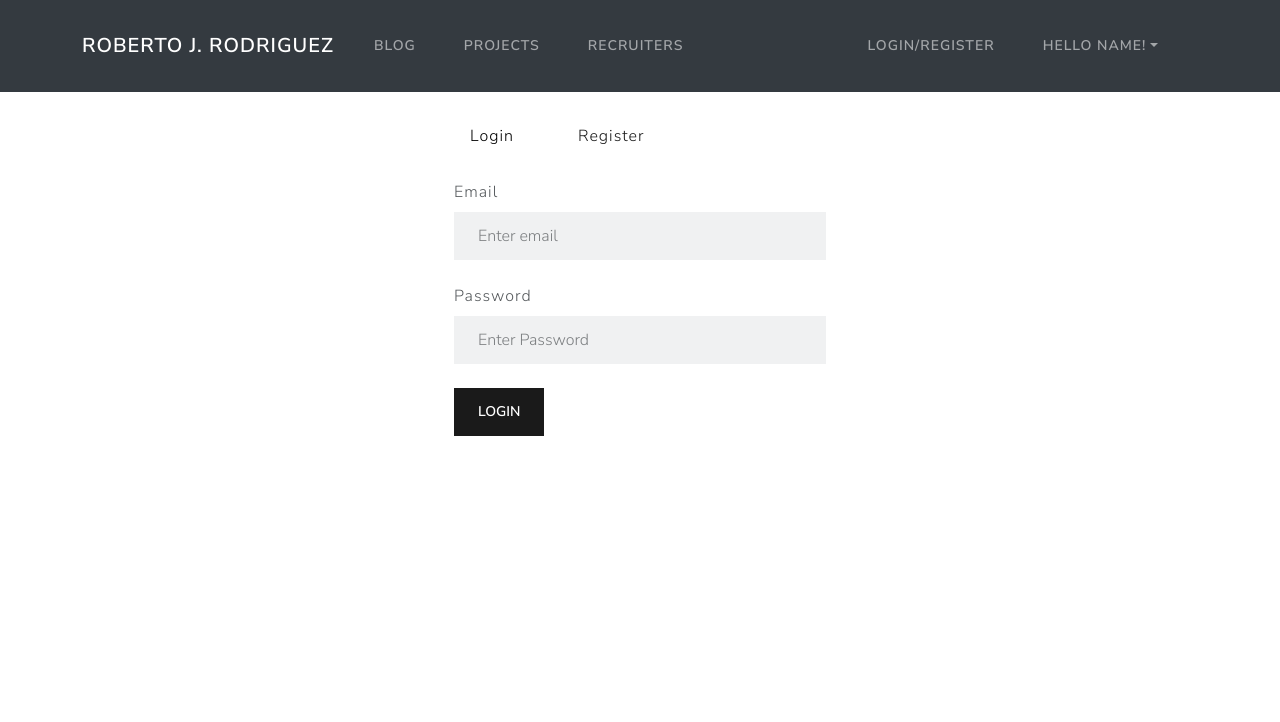
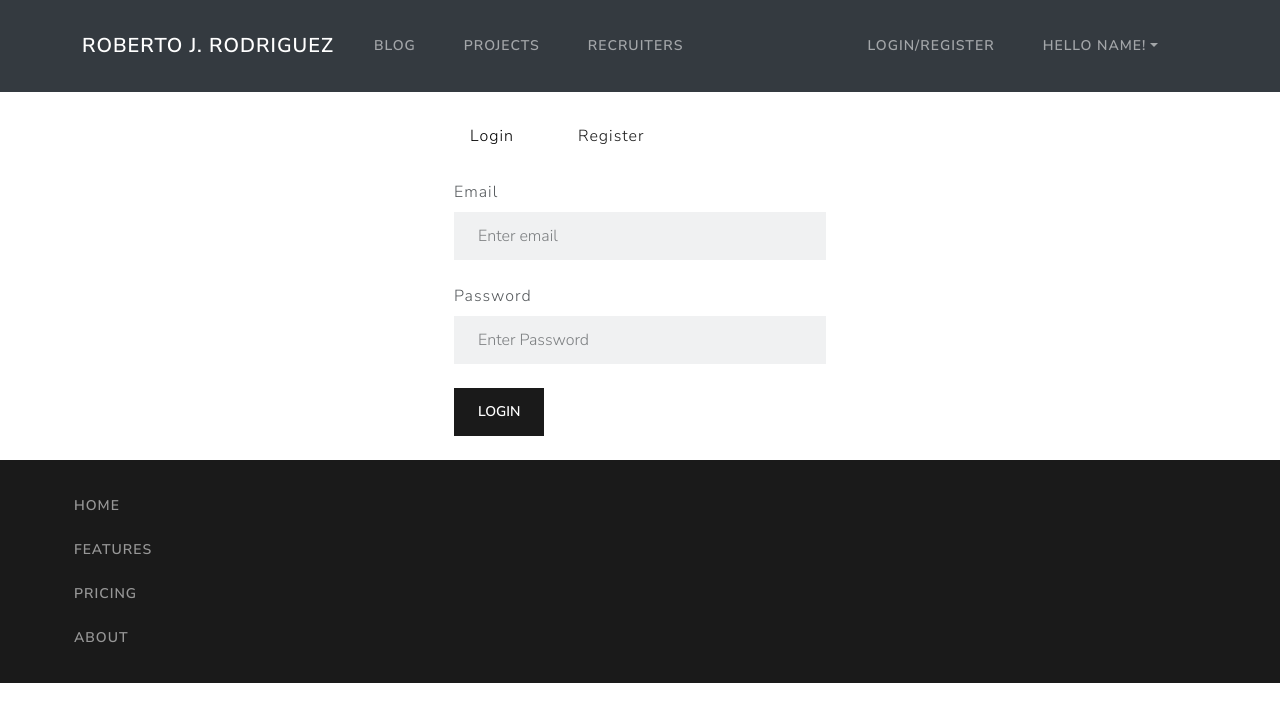
Before and after one commit to robertojrodriguez21/personal-site, a React (Vite) app in the folder frontend/: page /account in a window 1280 px wide. Shown: the top 722 px of the page. Built offline with nearby package versions, Linux system fonts and the light colour scheme.

Commit message:
Created Footer component.

```diff
--- a/frontend/src/App.jsx
+++ b/frontend/src/App.jsx
@@ -2,6 +2,7 @@ import React from 'react'
 import { Routes, Route } from 'react-router-dom'
 
 import Nav from './components/body/Nav'
+import Footer from './components/body/Footer'
 
 import Home from './pages/Home'
 import Account from './pages/Account'
@@ -19,6 +20,10 @@ const App = () => {
           <Route path="/account" element={<Account />}></Route>
         </Routes>
       </main>
+      <footer>
+        <br />
+        <Footer />
+      </footer>
     </div>
   )
 }
--- /dev/null
+++ b/frontend/src/components/body/Footer.jsx
@@ -0,0 +1,34 @@
+import React from 'react'
+
+const Footer = () => {
+  return (
+    <nav class="navbar navbar-expand-lg bg-primary" data-bs-theme="dark">
+      <div class="container">
+        <ul class="navbar-nav me-auto row justify-content-center">
+          <li class="nav-item">
+            <a class="nav-link" href="#">
+              Home
+            </a>
+          </li>
+          <li class="nav-item">
+            <a class="nav-link" href="#">
+              Features
+            </a>
+          </li>
+          <li class="nav-item">
+            <a class="nav-link" href="#">
+              Pricing
+            </a>
+          </li>
+          <li class="nav-item">
+            <a class="nav-link" href="#">
+              About
+            </a>
+          </li>
+        </ul>
+      </div>
+    </nav>
+  )
+}
+
+export default Footer
--- a/frontend/src/components/body/Nav.jsx
+++ b/frontend/src/components/body/Nav.jsx
@@ -3,7 +3,6 @@ import { Link } from 'react-router-dom'
 
 const Nav = () => {
   return (
-    <nav>
     <nav className="navbar navbar-expand-lg bg-dark" data-bs-theme="dark">
       <div className="container">
         <Link className="navbar-brand" to={'/'}>
@@ -72,7 +71,6 @@ const Nav = () => {
         </div>
       </div>
     </nav>
-    </nav>
   )
 }
 
```
Lines whose indentation alone changed are shown as unchanged.
